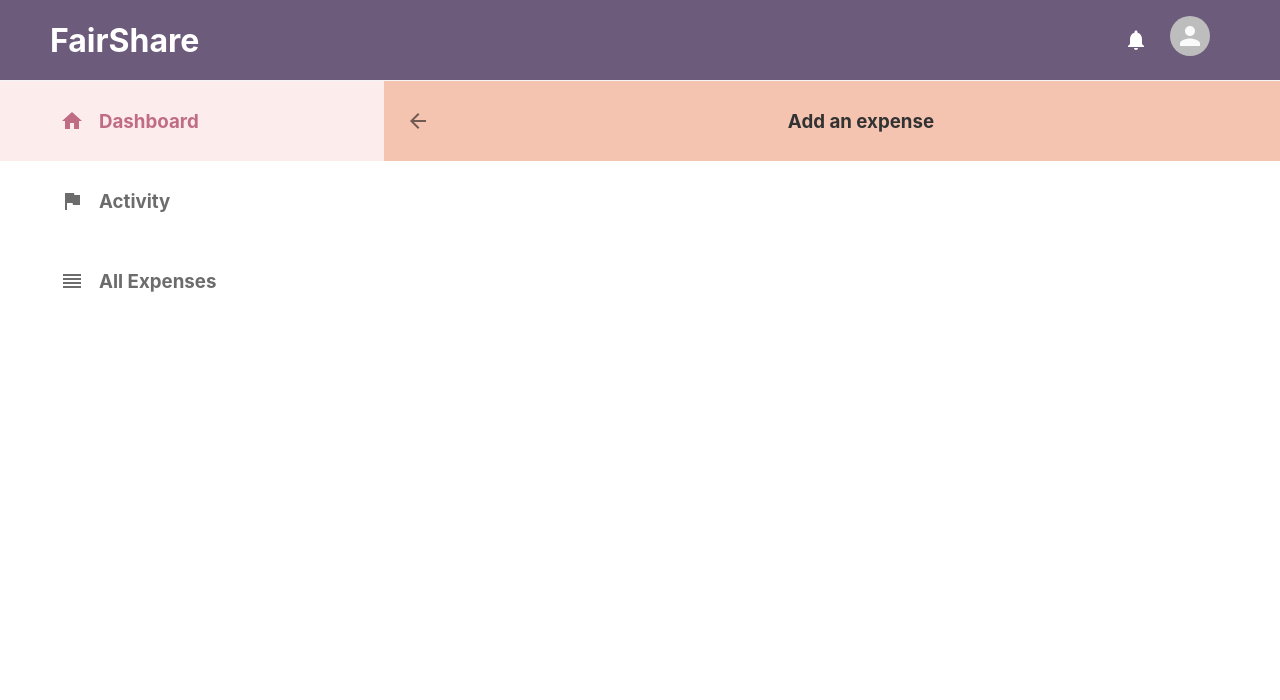
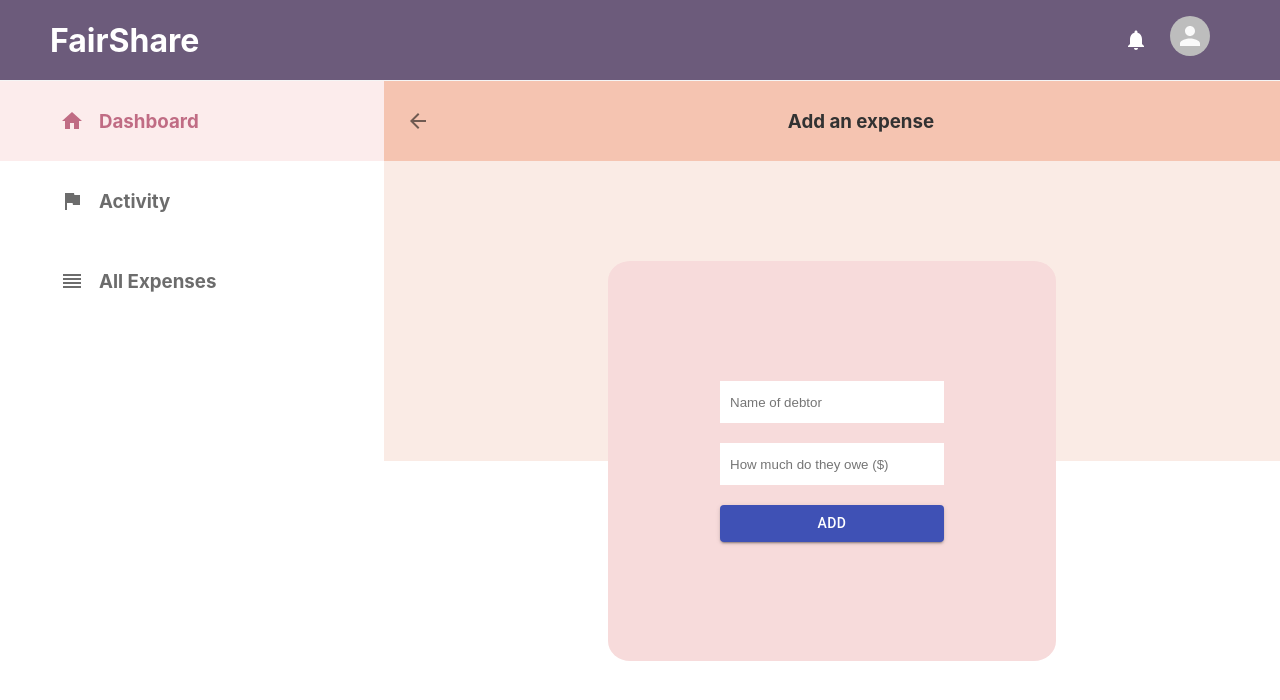
Before and after one commit to eascan/fairshare, a React (Create React App) app: page /expense in a window 1280 px wide. Shown: the top 700 px of the page. Built offline with nearby package versions, Linux system fonts and the light colour scheme.

Commit message:
refine expense page and form

```diff
--- a/src/components/Expense.css
+++ b/src/components/Expense.css
@@ -26,3 +26,46 @@
 .expense__topText {
   font-weight: 700;
 }
+
+.background__form {
+  background-color: gray;
+  height: 300px;
+  background-color: #faebe5;
+}
+
+.background__form > h5 {
+  margin-top: 10px;
+  opacity: 0;
+}
+
+.main__form {
+  display: flex;
+  justify-content: center;
+}
+
+.expense__form {
+  display: flex;
+  align-items: center;
+  justify-content: center;
+  width: 50%;
+  margin-top: -200px;
+  margin-left: auto;
+  margin-right: auto;
+  height: 400px;
+  background-color: rgb(247, 219, 219);
+  border-radius: 5%;
+}
+
+.expense__form > form {
+  display: flex;
+  flex-direction: column;
+  width: 50%;
+}
+
+.expense__form > form > input {
+  margin-bottom: 20px;
+  height: 40px;
+
+  border: none;
+  padding-left: 10px;
+}
--- a/src/components/Expense.js
+++ b/src/components/Expense.js
@@ -1,11 +1,16 @@
 import "./Expense.css";
 import ArrowBackIcon from "@material-ui/icons/ArrowBack";
-import {IconButton} from "@material-ui/core";
+import {Button, IconButton} from "@material-ui/core";
 import {useForm} from "react-hook-form";
 import {useHistory} from "react-router";
 
 function Expense() {
-  const {register, handleSubmit, watch, serrors} = useForm();
+  const {
+    register,
+    handleSubmit,
+    watch,
+    formState: {errors},
+  } = useForm();
 
   const history = useHistory();
 
@@ -21,7 +26,39 @@ function Expense() {
         </IconButton>
         <h3 className="expense__topText">Add an expense</h3>
       </div>
-      <div className="expense__form"></div>
+      <div className="background__form">
+        <h5>Fill out expense form</h5>
+      </div>
+      <div className="main__form">
+        <div className="expense__form">
+          <form onSubmit={handleSubmit(onSubmit)}>
+            <input
+              name="name"
+              placeholder="Name of debtor"
+              type="text"
+              {...register("name", {required: true})}
+            />
+            {errors.name && <p className="expense__error">Name is required</p>}
+            <input
+              name="amount"
+              placeholder="How much do they owe ($)"
+              type="number"
+              {...register("amount", {required: true})}
+            />
+            {errors.amount && (
+              <p className="expense__error">Amount is required</p>
+            )}
+            <Button
+              className="sendMail__send"
+              variant="contained"
+              color="primary"
+              type="submit"
+            >
+              Add
+            </Button>
+          </form>
+        </div>
+      </div>
     </div>
   );
 }
```
Also changed, not shown: src/components/ExpensePage.js (added, +7 -0 lines), src/components/ExpensePage.css (added).
